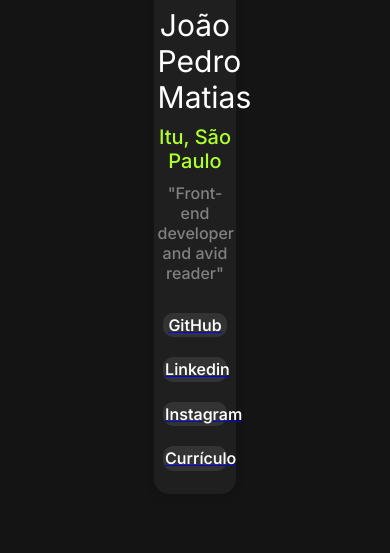
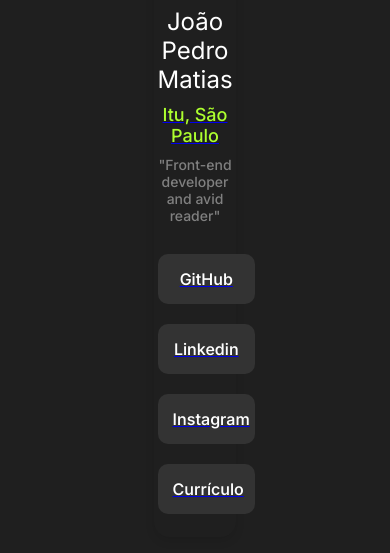
Before and after one commit to Joao-Pedro-Matias/WEB-Joao_Matias, a plain HTML site: page Exercicíos/Exercicio3_Perfil/EX3_Perfil.html in a window 390 px wide. Shown: the part 317-870 px from the top of the page. Drawn offline with Linux system fonts and the light colour scheme.

Commit message:
EX3_Profile_Mobile

```diff
--- a/Exercicíos/Exercicio3_Perfil/EX3.css
+++ b/Exercicíos/Exercicio3_Perfil/EX3.css
@@ -83,4 +83,46 @@ h4 {
     font-optical-sizing: auto;
     font-weight: 400;
     font-style: normal;
+
   }
+
+
+  @media (max-width: 768px) {
+    /* Ajusta o card para ser mais largo em telas pequenas */
+   body {
+    background-color: #1F1F1F;
+   }
+
+    card {
+        width: 80%;
+        margin: 50px auto; /* Menor margem superior */
+        padding: 10px;
+    }.
+
+    /* Reduz o tamanho da imagem para se ajustar melhor em telas pequenas */
+    .image {
+        width: 80px;
+        height: 80px;
+    }
+
+    /* Ajusta o tamanho da fonte para h3 e h4 */
+    h3 {
+        font-size: 24px;
+    }
+
+    h4 {
+        font-size: 18px;
+    }
+
+    /* Ajusta o tamanho da fonte da descrição */
+    .normal_text {
+        font-size: 14px;
+    }
+
+    /* Ajusta as opções (botões) para o tamanho da tela */
+    .options {
+        width: 90%; /* Largura maior para aproveitar o espaço */
+        padding: 15px;
+        font-size: 16px; /* Reduz o tamanho da fonte nos botões */
+    }
+}
--- a/Exercicíos/Exercicio3_Perfil/EX3_Perfil.html
+++ b/Exercicíos/Exercicio3_Perfil/EX3_Perfil.html
@@ -22,7 +22,9 @@
 
         <header>
             <h3>João Pedro Matias</h3>
-            <h4>Itu, São Paulo</h4>
+            <a href="https://www.google.com.br/maps/place/R.+Padre+Roberto+Godding+-+Jardim+Aeroporto+I,+Itu+-+SP,+13304-745/@-23.2829771,-47.2752305,17z/data=!3m1!4b1!4m6!3m5!1s0x94cf454200000f3f:0x8e7cb7740002f581!8m2!3d-23.2829771!4d-47.2726556!16s%2Fg%2F1ymws_s41?entry=ttu&g_ep=EgoyMDI1MDMxMS4wIKXMDSoASAFQAw%3D%3D">
+                <h4>Itu, São Paulo</h4>
+            </a>
         </header>
 
         <div class="normal_text">"Front-end developer and avid reader"</div>
```
